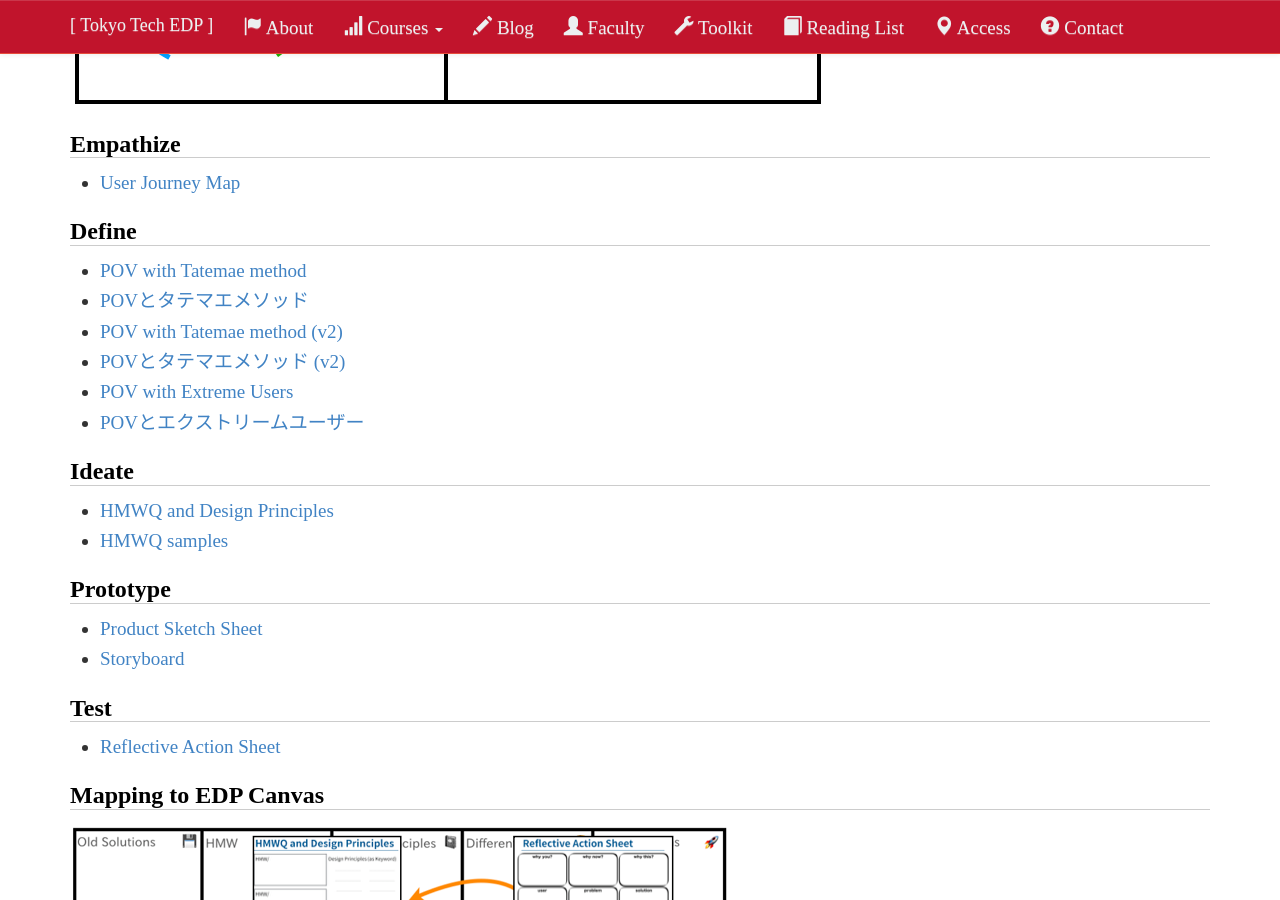
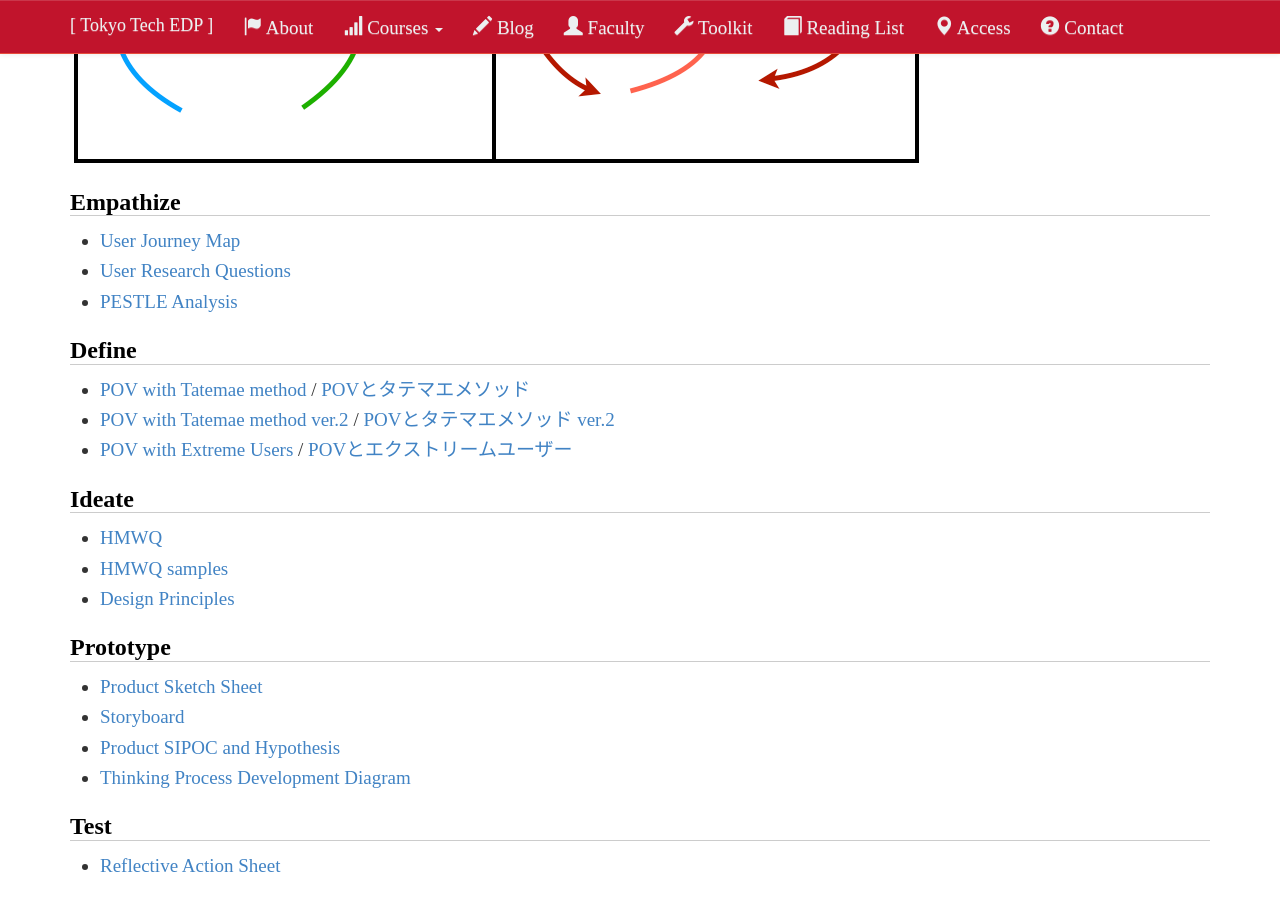
Before and after one commit to titech-edp/titech-edp.github.io, a Jekyll site: the page built from toolkit/index.md, in a window 1280 px wide and 900 px high, scrolled down 988 px. Built offline with Jekyll 4.4.1, drawn with Linux system fonts in a browser that asks for light colours; nearby versions of some CDN libraries; library files that are not in the unit come from our copies.

Commit message:
Update tools

```diff
--- a/toolkit/index.md
+++ b/toolkit/index.md
@@ -22,22 +22,24 @@ title: EDP Toolkit
 ## Empathize
 
 - [User Journey Map](user-journey-map.pdf)
+- [User Research Questions](user-research-questions.pdf)
+- [PESTLE Analysis](pestle.pdf)
 
 ## Define
-- [POV with Tatemae method](pov-tatemae.pdf)
-- [POVとタテマエメソッド](pov-tatemae_ja.pdf)
-- [POV with Tatemae method (v2)](pov-tatemae_v2.pdf)
-- [POVとタテマエメソッド (v2)](pov-tatemae_ja_v2.pdf)
-- [POV with Extreme Users](pov-extreme-users.pdf)
-- [POVとエクストリームユーザー](pov-extreme-users_ja.pdf)
+- [POV with Tatemae method](pov-tatemae.pdf) / [POVとタテマエメソッド](pov-tatemae_ja.pdf)
+- [POV with Tatemae method ver.2](pov-tatemae_v2.pdf) / [POVとタテマエメソッド ver.2](pov-tatemae_ja_v2.pdf)
+- [POV with Extreme Users](pov-extreme-users.pdf) / [POVとエクストリームユーザー](pov-extreme-users_ja.pdf)
 
 ## Ideate
-- [HMWQ and Design Principles](hmwq-design-principles.pdf)
+- [HMWQ](hmwq.pdf)
 - [HMWQ samples](hmwq_samples.pdf)
+- [Design Principles](design-principles.pdf)
 
 ## Prototype
 - [Product Sketch Sheet](product-sketch.pdf)
 - [Storyboard](storyboard.pdf)
+- [Product SIPOC and Hypothesis](sipoc.pdf)
+- [Thinking Process Development Diagram](thinking-process-development-diagram.pdf)
 
 ## Test
 - [Reflective Action Sheet](reflective-action-sheet.pdf)
```
Also changed, not shown: toolkit/img_edp-canvas-mapping.png, toolkit/img_edp-canvas-sample.png, 9 other files.
